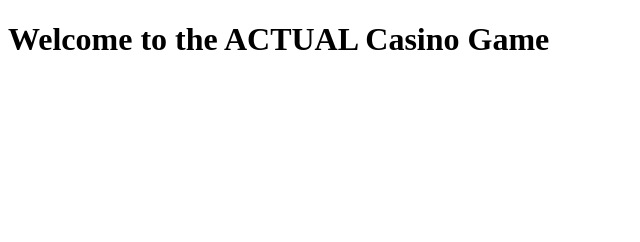
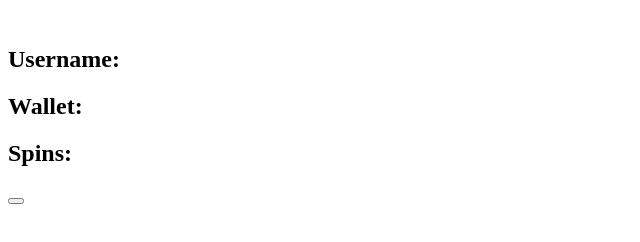
Before and after one commit to Four-of-a-kind/casino-app, a plain HTML site: page slots/index.html in a window 1280 px wide. Shown: the whole page, without its empty margins (0-640 px from the left). Drawn offline with Linux system fonts and the light colour scheme.

Commit message:
HTML for slots updated and static

```diff
--- a/app.js
+++ b/app.js
@@ -12,8 +12,8 @@ submitButton.addEventListener('click', () => {
     const user = makeUser(usernameInput);
     const stringifyUser = JSON.stringify(user);
     localStorage.setItem('USER', stringifyUser);
-    location.href = './slots/'
-})
+    location.href = './slots/';
+});
 
 
 // create user object with new name from username input and default wallet
--- a/slots/index.html
+++ b/slots/index.html
@@ -10,7 +10,25 @@
 </head>
 
 <body>
-<h1>Welcome to the ACTUAL Casino Game</h1>
+    <header>
+        <nav>
+            <img src="" alt="">
+            <h2>Username:<span id="usernameSpan"></span></h2>
+            <h2>Wallet:<span id="walletSpan"></span></h2>
+            <h2>Spins:<span id="spinSpan"></span></h2>
+        </nav>
+    </header>
+
+    <main>
+        <section>
+            <ul>
+
+            </ul>
+        </section>
+        <h3 id="results"></h3>
+        <button id="spinButton"></button>
+
+    </main>
     <script type="module" src="slots.js"></script>
 </body>
 
```
